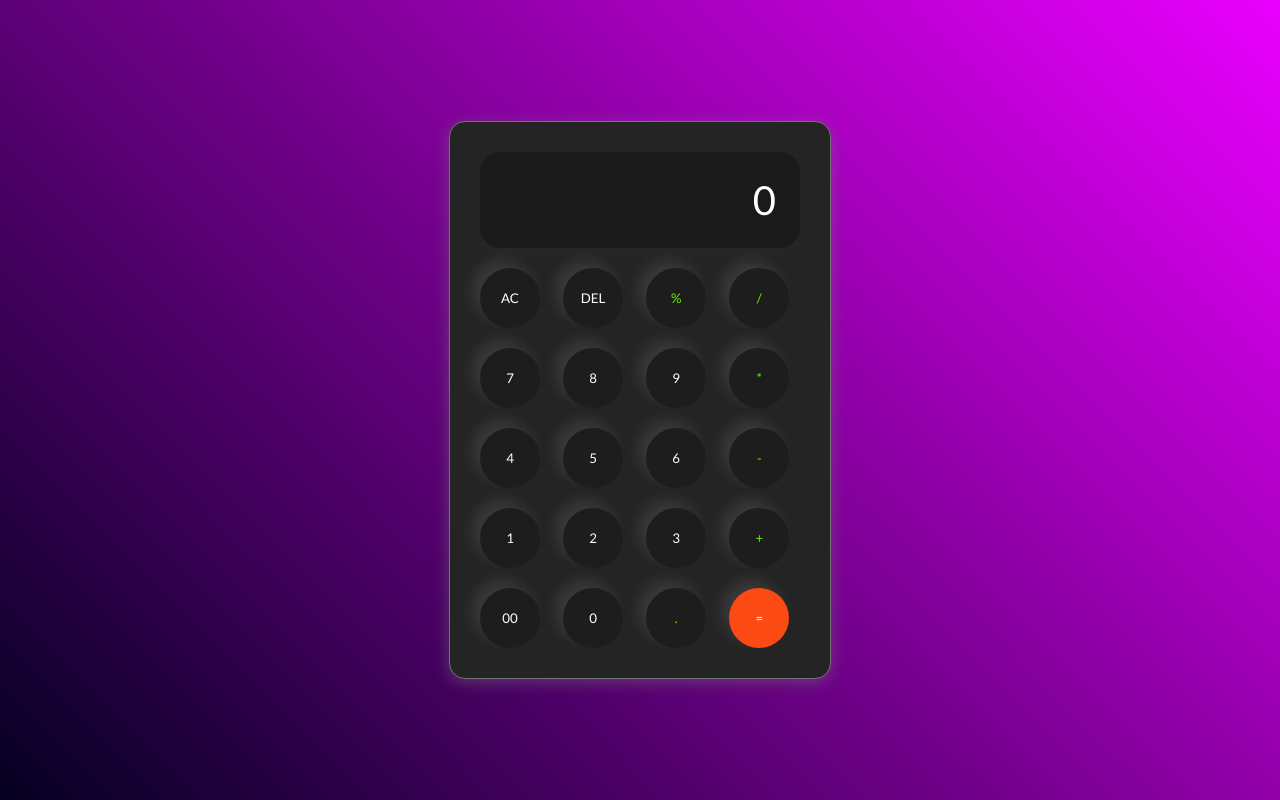
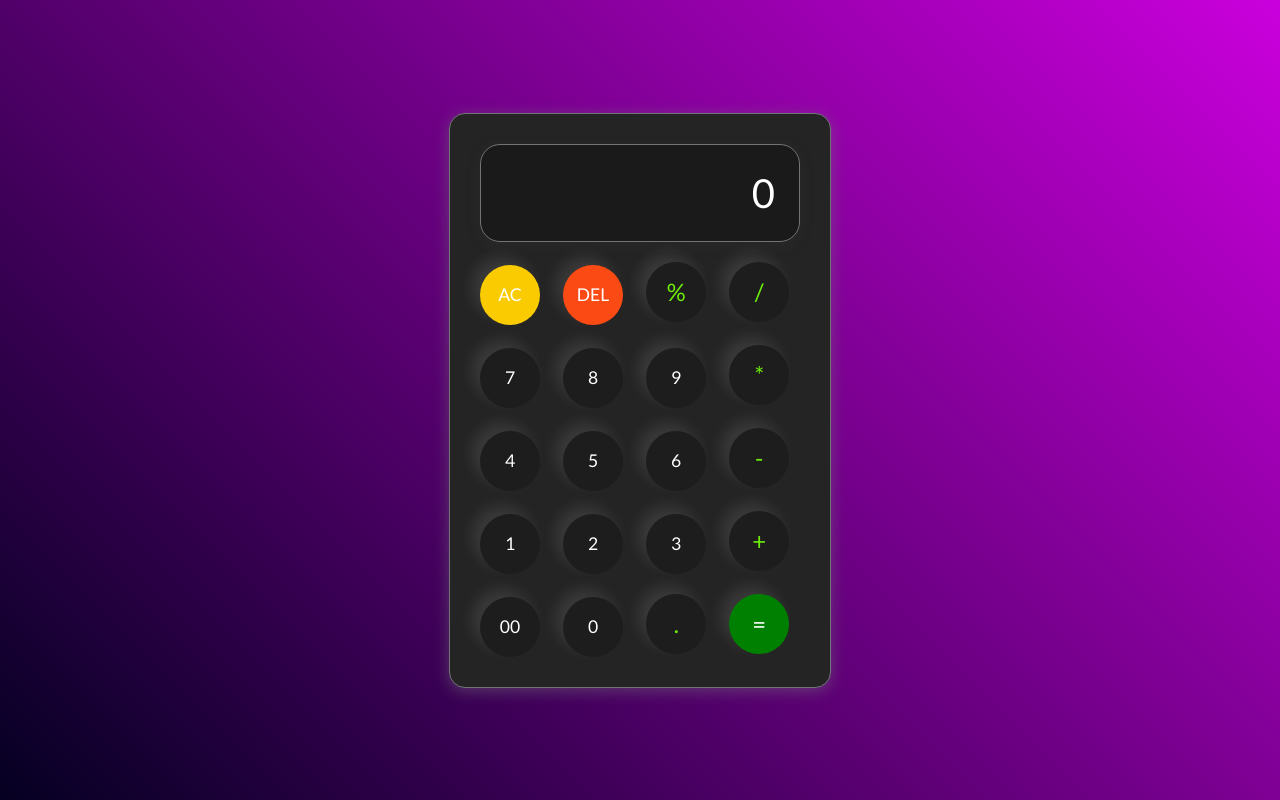
Before and after one commit to rehmnjr/Calculator, a plain HTML site: page index.html in a window 1280 px wide. Drawn offline with Linux system fonts and the light colour scheme.

Commit message:
color_changes

```diff
--- a/index.html
+++ b/index.html
@@ -15,8 +15,8 @@
     <div class="calculator">
         <input type="text" placeholder="0" id="inputbox" readonly>
         <div class="key">
-            <button class="specialbtn">AC</button>
-            <button class="specialbtn">DEL</button>
+            <button class="specialbtn acbtn">AC</button>
+            <button class="specialbtn delbtn">DEL</button>
             <button class="operator">%</button>
             <button class="operator">/</button>
         </div>
--- a/style.css
+++ b/style.css
@@ -15,7 +15,7 @@ body{
     display: flex;
     justify-content: center;
     align-items: center;
-    background: linear-gradient(45deg, #050022,rgb(234, 0, 255));
+    background: linear-gradient(45deg, #050022,rgb(202, 0, 220));
 
 }
 
@@ -29,7 +29,7 @@ body{
 
 input{
     width: 320px;
-    border: none;
+    border: 1px solid #717377;
     padding: 24px;
     margin: 10px;
     border-radius: 20px;
@@ -63,9 +63,21 @@ button:hover{
 }
 
 .equalbt{
+    background-color: green;
+    font-size: 1.5rem;
+}
+.operator{
+    font-size: 1.5rem;
+}
+.acbtn{
+    background-color: #f9cb00;
+}
+.delbtn{
     background-color: #fb4a14;
 }
-
 .operator{
     color: #6dee0a;
 }
+button{
+    font-size: 1.1rem;
+}
```
